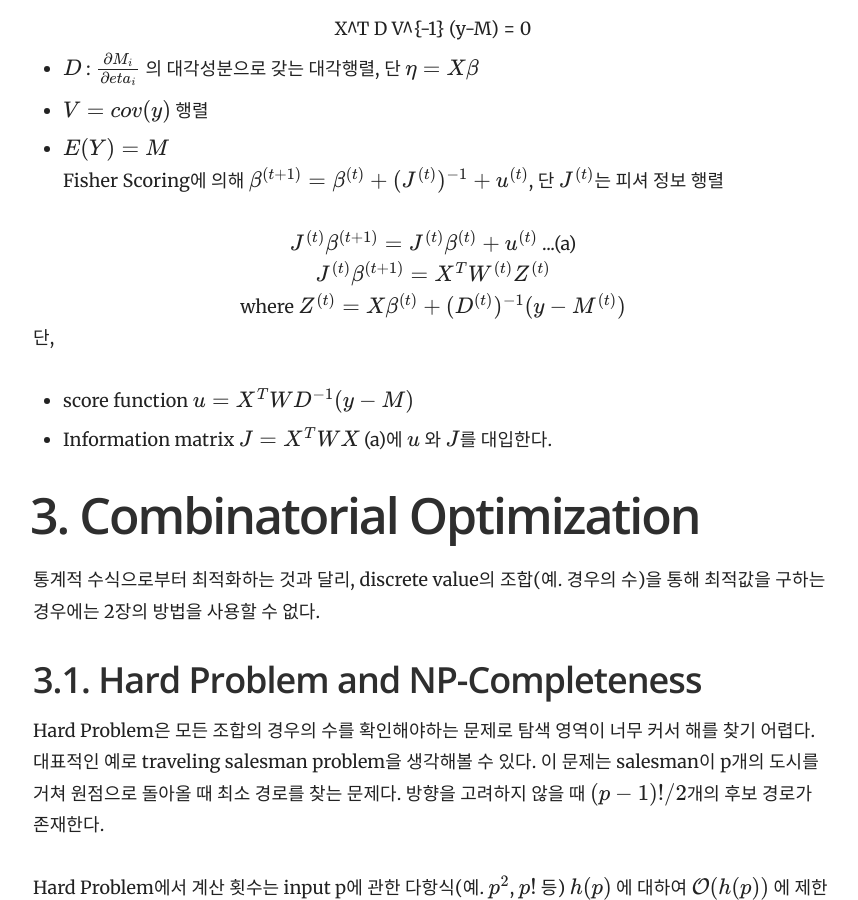
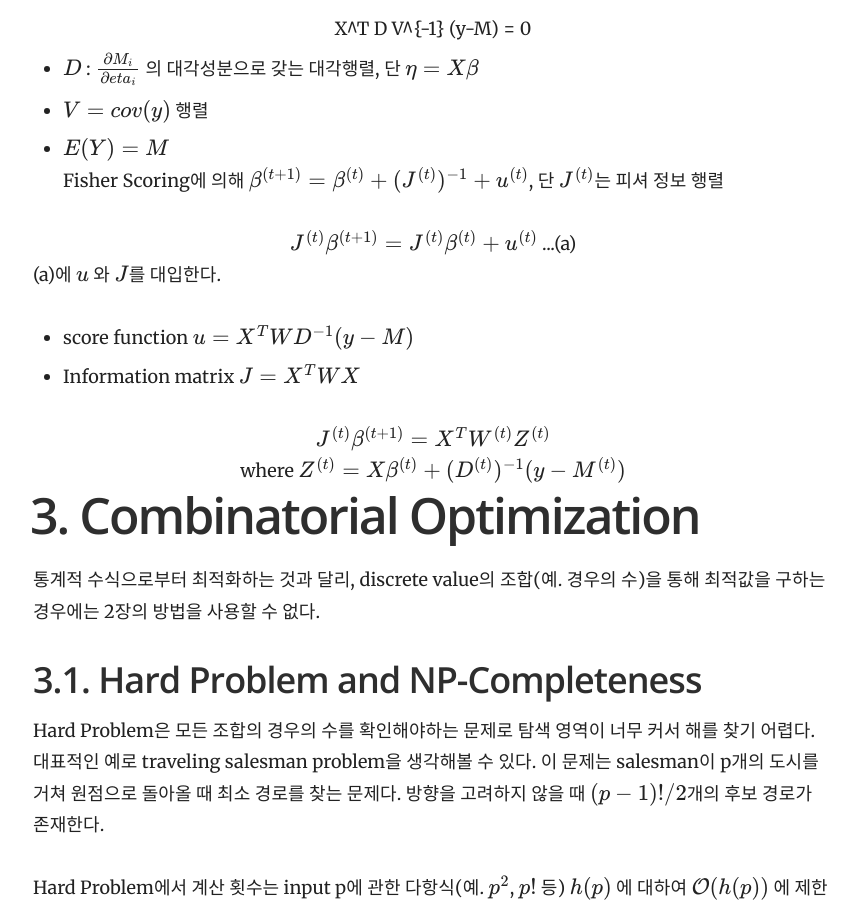
Before and after one commit to yrk3434/yrk3434.github.io, a Jekyll site: the page built from _docs/Theory/Computational Statistics_Optimization.md, in a window 1280 px wide and 900 px high, scrolled down 7384 px. Shown: the whole window, without its empty margins (357-1215 px from the left). Built offline with Jekyll 4.4.1, drawn with Linux system fonts in a browser that asks for light colours; formulas are drawn with MathJax 3.

Commit message:
Update Computational Statistics_Optimization.md

```diff
--- a/_docs/Theory/Computational Statistics_Optimization.md
+++ b/_docs/Theory/Computational Statistics_Optimization.md
@@ -218,12 +218,12 @@ GLM에서 y의 분포는 대개 지수족(exponential family)이다. GLM 전반
 <br/>
 Fisher Scoring에 의해 $ \beta^{(t+1)}=\beta^{(t)} + (J^{(t)})^{-1}+u^{(t)} $, 단 $ J^{(t)} $는 피셔 정보 행렬<br/>
 <center> $ J^{(t)} \beta^{(t+1)}= J^{(t)} \beta^{(t)} + u^{(t)} $ ...(a) </center>
+(a)에  $ u $ 와 $ J $를 대입한다.
+- score function $ u = X^T W D^{-1} (y-M) $
+- Information matrix $ J =  X^T W X $
 <center> $ J^{(t)} \beta^{(t+1)} = X^T W^{(t)} Z^{(t)} $ </center>
 <center> where $ Z^{(t)} = X \beta^{(t)} + (D^{(t)})^{-1} (y-M^{(t)}) $   </center>
-단,
-- score function $ u = X^T W D^{-1} (y-M) $
-- Information matrix $ J =  X^T W X $
-(a)에 $ u $ 와 $ J $를 대입한다.
+
 
 # 3.   Combinatorial Optimization
 통계적 수식으로부터 최적화하는 것과 달리, discrete value의 조합(예. 경우의 수)을 통해
```
